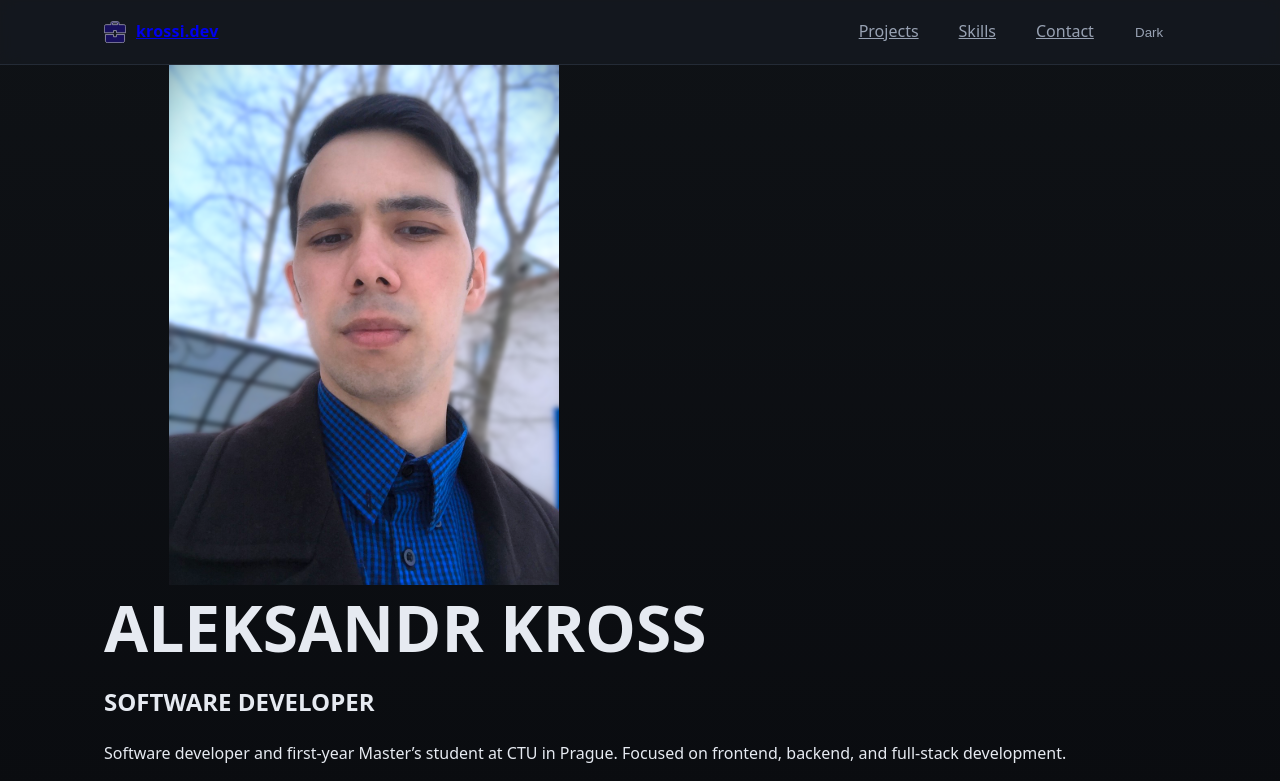
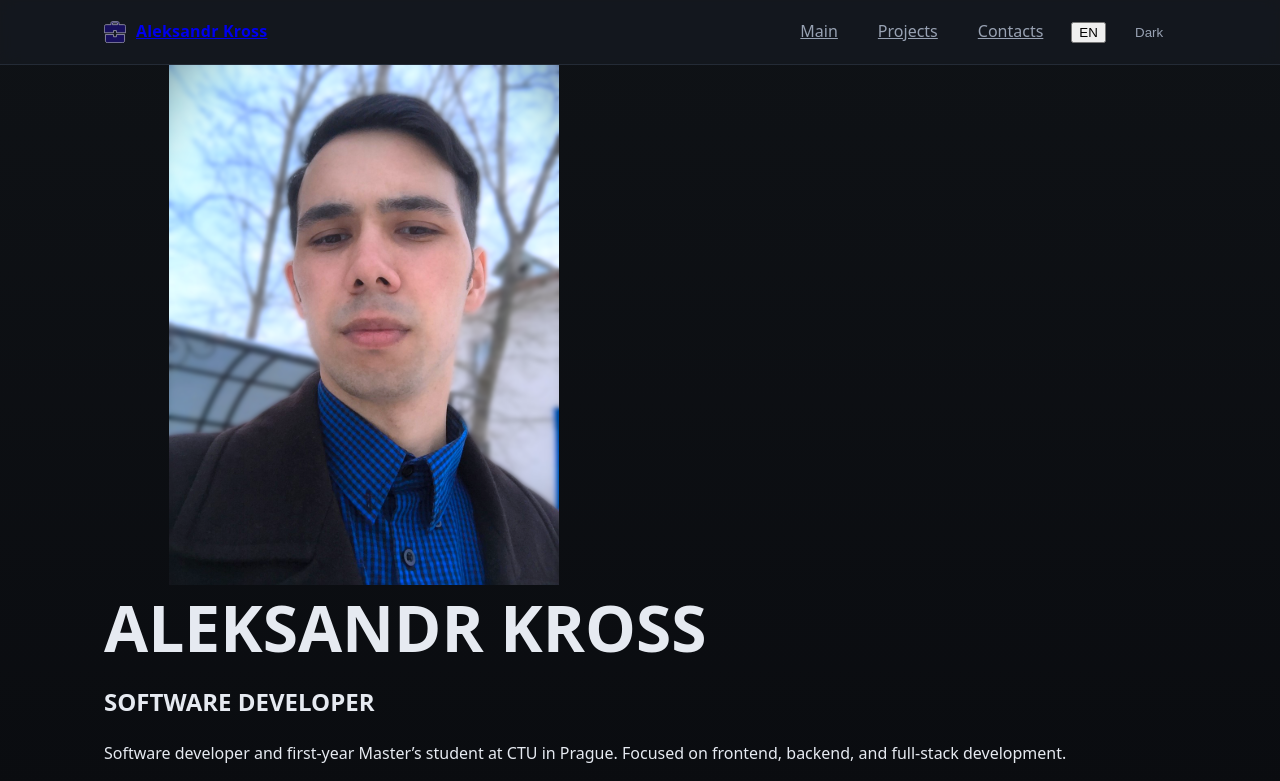
Before and after one commit to mathewtroy/pf, a Next.js app: page / in a window 1280 px wide. Shown: the top 781 px of the page. Built offline with nearby package versions, Linux system fonts and the light colour scheme.

Commit message:
update navbar

```diff
--- a/src/components/Navbar.tsx
+++ b/src/components/Navbar.tsx
@@ -1,21 +1,55 @@
+import Link from "next/link";
+import Image from "next/image";
 import ThemeToggle from "./ThemeToggle";
+import { useEffect, useState } from "react";
+import { useLang } from "@/context/LanguageContext";
+import { TRANSLATIONS } from "@/data/translations";
 
 export default function Navbar() {
+  const [showScrollTop, setShowScrollTop] = useState(false);
+  const { lang, toggleLang } = useLang();
+  const t = TRANSLATIONS[lang];
+
+  useEffect(() => {
+    const onScroll = () => setShowScrollTop(window.scrollY > 200);
+    window.addEventListener("scroll", onScroll);
+    return () => window.removeEventListener("scroll", onScroll);
+  }, []);
+
   return (
-    <nav className="nav">
-      <div className="nav-inner container">
-        <a href="/" className="brand">
-          <img src="/pf-icon.svg" alt="AK" aria-hidden width={22} height={22} />
-          <span>krossi.dev</span>
-        </a>
+    <>
+      <nav className="nav sticky-nav">
+        <div className="nav-inner container">
+          <Link href="/" className="brand">
+            <Image src="/pf-icon.svg" alt="AK" width={22} height={22} priority />
+            <span>{t.profile.name}</span>
+          </Link>
 
-        <div className="nav-right">
-          <a className="nav-link" href="#projects">Projects</a>
-          <a className="nav-link" href="#skills">Skills</a>
-          <a className="nav-link" href="#contact">Contact</a>
-          <ThemeToggle />
+          <div className="nav-right">
+            <a className="nav-link" href="#main">{t.nav.main}</a>
+            <a className="nav-link" href="#projects">{t.nav.projects}</a>
+            <a className="nav-link" href="#contacts">{t.nav.contacts}</a>
+
+            {/* Language Switcher */}
+            <button className="lang-btn" onClick={toggleLang}>
+              {lang.toUpperCase()}
+            </button>
+
+            <ThemeToggle />
+          </div>
         </div>
-      </div>
-    </nav>
+      </nav>
+
+      {/* Floating back-to-top button */}
+      {showScrollTop && (
+        <button
+          className="sticky-button"
+          onClick={() => window.scrollTo({ top: 0, behavior: "smooth" })}
+          aria-label="Scroll to top"
+        >
+          ↑
+        </button>
+      )}
+    </>
   );
 }
```
